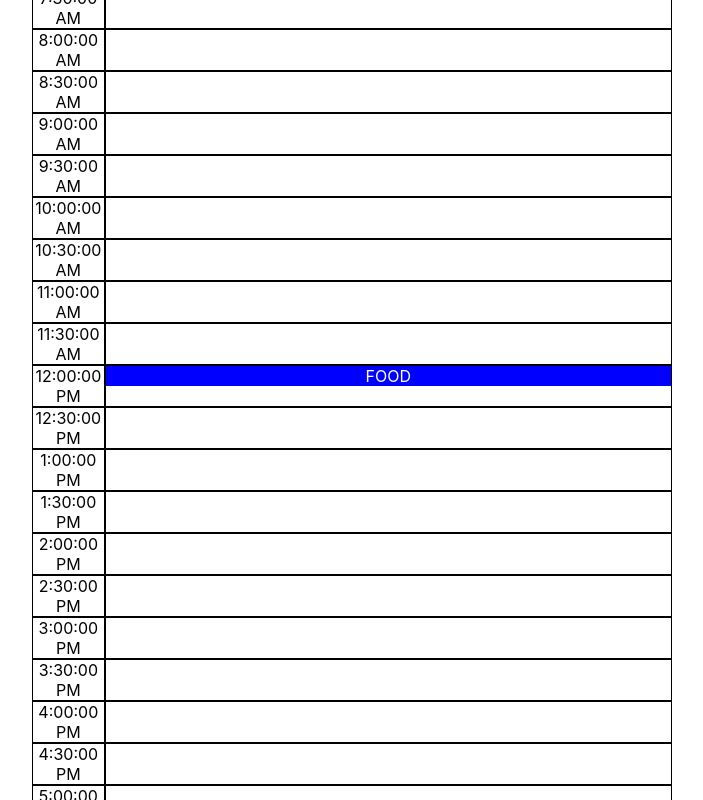
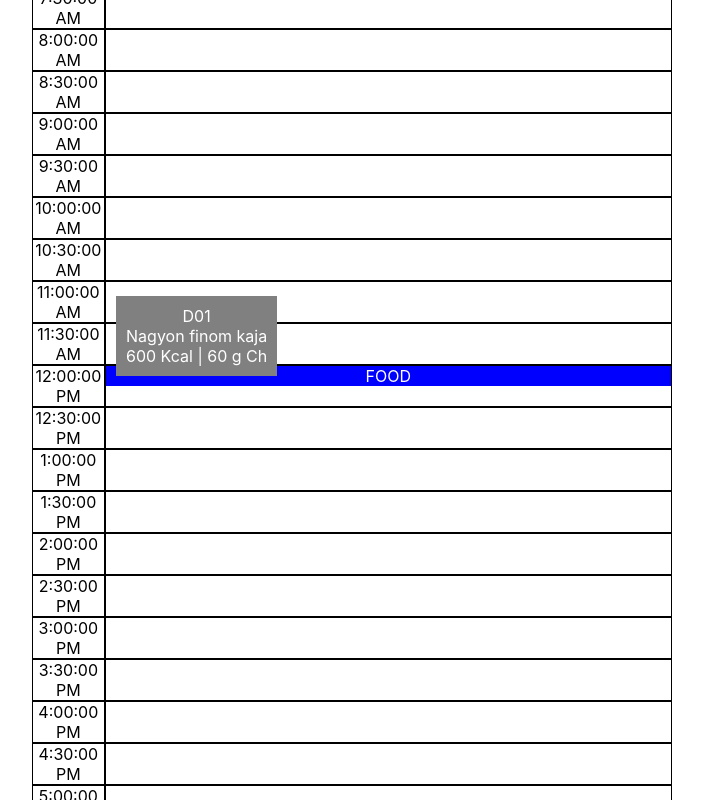
Before and after one commit to alfonzso/ch-diary, a React (Create React App) app: page /today in a window 1280 px wide. Shown: the part 719-1519 px from the top of the page, without its empty margins (288-991 px from the left). Built offline with nearby package versions, Linux system fonts and the light colour scheme.

Commit message:
poc  today

```diff
--- a/src/components/Today.css
+++ b/src/components/Today.css
@@ -1,6 +1,7 @@
 /* DivTable.com */
 .todayContainer {
   display: flex;
+  position: relative;
 }
 
 .spacer {
@@ -10,6 +11,22 @@
 .food {
   background-color: blue;
   color: white;
+}
+
+.follower p {
+  padding: 0;
+  margin: 0;
+  /* display: inline; */
+}
+
+.follower {
+  float: left;
+  position: absolute;
+  /* left: 0px; */
+  /* top: 0px; */
+  background-color: grey;
+  margin: 10px;
+  padding: 10px;
 }
 
 .popup {
--- a/src/components/Today.tsx
+++ b/src/components/Today.tsx
@@ -1,5 +1,5 @@
 // import React from 'react';
-import React, { DragEvent } from 'react';
+import React, { DragEvent, useEffect, useState } from 'react';
 
 import "./Today.css"
 
@@ -9,89 +9,219 @@ interface RowProps {
   date: number
 }
 
-interface RowState {
+// interface RowState {
+//   fireOnce: boolean
+// }
 
+const Row = (props: RowProps) => {
+  const [data, setData] = useState([]);
+
+  // class Row extends React.Component<RowProps, RowState> {
+  // handleLoad: any;
+  // constructor(props: RowProps) {
+  //   super(props);
+  //   this.state = { fireOnce: true };
+  //   this.handleLoad = this.handleLoad.bind(this);
+  // }
+
+
+  // getOffset(el: HTMLDivElement) {
+  //   const rect = el.getBoundingClientRect();
+  //   return {
+  //     left: rect.left + window.scrollX,
+  //     top: rect.top + window.scrollY
+  //   };
+  // }
+
+  useEffect(() => {
+    // fetch('exemple.com')
+    //   .then((response) => response.json())
+    //   .then((json) => setData(json.result)) // set returned values into the data state
+    //   .catch((error) => console.error(error))
+    console.log("useEffectuseEffectuseEffectuseEffectuseEffect");
+    // followMe()
+    const food = document.querySelector('.food') as HTMLDivElement
+    const follower = document.querySelector('.follower') as HTMLDivElement
+    follower.style.left = food.offsetLeft + 'px';
+    follower.style.top = (food.offsetTop - follower.offsetHeight) + 'px';
+  }, []);
+
+  const getCoords = (elem: any) => {
+    let box = elem.getBoundingClientRect();
+    return box
+    // return {
+    //   top: box.top + window.pageYOffset,
+    //   right: box.right + window.pageXOffset,
+    //   bottom: box.bottom + window.pageYOffset,
+    //   left: box.left + window.pageXOffset
+    // };
   }
 
-class Row extends React.Component<RowProps, RowState> {
-  constructor(props: RowProps) {
-    super(props);
-    // this.state = { :  };
+  // getOffset(el: any) {
+  const getOffset = (el: any) => {
+
+    var _x = 0;
+    var _y = 0;
+    while (el && !isNaN(el.offsetLeft) && !isNaN(el.offsetTop)) {
+      _x += el.offsetLeft - el.scrollLeft;
+      _y += el.offsetTop - el.scrollTop;
+      el = el!.offsetParent!;
     }
-  render() {
+    return { top: _y, left: _x };
+  }
 
+  // componentDidMount() {
+  //   console.log("componentDidMount");
+
+  //   window.addEventListener('load', this.handleLoad);
+  // }
+
+  // componentWillUnmount() {
+  //   window.removeEventListener('load', this.handleLoad)
+  //   console.log("componentWillUnmount");
+  // }
+
+  // componentDidUpdate() {
+  //   console.log("componentDidUpdate");
+  //   // const food = document.querySelector('.food') as HTMLDivElement
+  //   // const follower = document.querySelector('.follower') as HTMLDivElement
+  //   // console.log(
+  //   //   // this.getOffset(food).left + 'px',
+  //   //   // this.getOffset(food).top + 'px',
+  //   //   // this.getCoords(food).left, this.getCoords(food).top,
+  //   //   // food.offsetLeft, food.offsetTop
+  //   //   this.getCoords(follower)
+  //   // )
+  //   // // follower.style.left = this.getCoords(food).left + 'px';
+  //   // // follower.style.top = this.getCoords(food).top + 'px';
+  //   // follower.style.left = food.offsetLeft + 'px';
+  //   // follower.style.top = (food.offsetTop - follower.offsetHeight) + 'px';
+  // }
+
+  // handleLoad() {
+  //   console.log("handleLoad");
+  //   if (this.state.fireOnce) {
+  //     // const food = document.querySelector('.food') as HTMLDivElement
+  //     // const follower = document.querySelector('.follower') as HTMLDivElement
+  //     // console.log(
+  //     //   // this.getOffset(food).left + 'px',
+  //     //   // this.getOffset(food).top + 'px',
+  //     //   // this.getCoords(food).left, this.getCoords(food).top,
+  //     //   // food.offsetLeft, food.offsetTop
+  //     //   this.getCoords(follower)
+  //     // )
+  //     // // follower.style.left = this.getCoords(food).left + 'px';
+  //     // // follower.style.top = this.getCoords(food).top + 'px';
+  //     // follower.style.left = food.offsetLeft + 'px';
+  //     // follower.style.top = (food.offsetTop - follower.offsetHeight) + 'px';
+  //     this.setState({ fireOnce: false })
+  //   }
+  //   // this.state.fireOnce = false
+  // }
   const test = (offset: number) => {
-      let theDay = new Date(this.props.date)
-      // let theDay = new Date()
+    let theDay = new Date(props.date)
     theDay.setHours(0)
     theDay.setMinutes(offset)
     theDay.setSeconds(0)
-      // theDay.setTime(offset)
-      // console.log(
-      //   offset
-      // )
     return theDay
   }
 
-    function allowDrop(ev: any) {
+  const followMe = () => {
+    const food = document.querySelector('.food') as HTMLDivElement
+    const follower = document.querySelector('.follower') as HTMLDivElement
+    // console.log(
+    //   // this.getOffset(food).left + 'px',
+    //   // this.getOffset(food).top + 'px',
+    //   // this.getCoords(food).left, this.getCoords(food).top,
+    //   // food.offsetLeft, food.offsetTop
+    //   getCoords(follower)
+    // )
+    // follower.style.left = this.getCoords(food).left + 'px';
+    // follower.style.top = this.getCoords(food).top + 'px';
+    // follower.style.left = food.offsetLeft + 'px';
+    // follower.style.top = (food.offsetTop - follower.offsetHeight) + 'px';
+    // return true
+    myLoop(follower, food)
+  }
+
+  function myLoop(follower: HTMLDivElement, food: HTMLDivElement) {
+    let i: number = 0
+    let step = 10
+
+    console.log(
+      "foodsss --> ", food.offsetLeft, food.offsetTop, (follower.offsetTop - (food.offsetTop - follower.offsetHeight))
+    )
+
+    let foodLeftPartials = food.offsetLeft / step
+    let foodTopPartials = (follower.offsetTop - (food.offsetTop - follower.offsetHeight)) / step
+    const looper = (left: number, top: number) => {
+      setTimeout(function () {
+        // console.log("-->", left, "-->", top)
+        // 500 --> 600  : 500- 600 = -100 * -1 = 100
+        // follower.style.left = left + foodLeftPartials + 'px';
+        console.log(top, foodTopPartials)
+        follower.style.top = top - foodTopPartials + 'px';
+        // div.style.top = i + 1 + 'px'
+        // div.style.left = i + 1 + 'px'
+        i++;
+        if (i < step) {
+          // console.log(i, left + foodLeftPartials, top + foodTopPartials)
+          looper(left + foodLeftPartials, top - foodTopPartials);
+        }
+      }, 24)
+    }
+    looper(0, follower.offsetTop)
+  }
+
+  function onPageLoad(ev: any) {
+    // ev.preventDefault();
+
+    // ev.currentTarget
+    ev.currentTarget.style.left = 10 + 'px';
+    ev.currentTarget.style.top = 20 + 'px';
+  }
+
+  function allowDrop(ev: DragEvent<HTMLDivElement>) {
     ev.preventDefault();
   }
 
   function drag(ev: DragEvent<HTMLDivElement>) {
-      // ev.querySelector('.emptyRowFiller').hidden = false;
-      // let faf = ev.target.querySelector('.emptyRowFiller')
-      // let faf = ev.
-      const dropZone = ev.target as HTMLDivElement;
-      // console.log(
-      //   (dropZone as HTMLElement), (dropZone.closest('.columnRight')!.querySelector('.emptyRowFiller') as HTMLDivElement).hidden
-      // )
-      // (dropZone.closest('.columnRight')!.querySelector('.emptyRowFiller') as HTMLDivElement).hidden = false
-      // (dropZone.closest('.columnRight')!.querySelector('.emptyRowFiller') as HTMLDivElement).hidden = false
-      // dropZone.closest('.columnRight')!.querySelector('.emptyRowFiller')!.hidden = true
-      // if ((dropZone as HTMLElement).closest('.completed-task-list')) {
-      // document.querySelector('.completed-task-list')?.classList.add('active');
-      // }
-      // dropZone.
-      ev.dataTransfer.setData("text", dropZone.id);
-      // ev.target.querySelector('.emptyRowFiller').style.visibility = "visible";
+    ev.dataTransfer.setData("text", ev.currentTarget.id);
   }
 
-    function drop(ev: any) {
+  function drop(ev: DragEvent<HTMLDivElement>) {
     ev.preventDefault();
     var data = ev.dataTransfer.getData("text");
-      // ev.target.querySelector('.emptyRowFiller').style.display = '';
-      [...document.querySelectorAll('.emptyRowFiller')].map((row) => (row as HTMLDivElement).hidden = false)
-      ev.target.querySelector('.emptyRowFiller').hidden = true;
-      ev.target.appendChild(document.getElementById(data));
-      // ev.target.removeChild()
-      // ev.target.innerHTML = ''
-      // ev.target.append(document.getElementById(data));
-      // ev.target.innerHTML = document.getElementById(data)!.innerHTML
+    [...document.querySelectorAll('.emptyRowFiller')].forEach((row) => (row as HTMLDivElement).hidden = false);
+    (ev.currentTarget.querySelector('.emptyRowFiller') as HTMLDivElement)!.hidden = true;
+    ev.currentTarget.appendChild(document.getElementById(data)!);
+    // followMe()
+    setTimeout(followMe, 100);
   }
 
   return (
-      // <div className="divTableRow">
-      //   <div className="divTableCell">{this.props.idx} - {this.props.data}</div>
-      //   <div className="divTableCell">{this.props.idx} - {this.props.data}</div>
-      // </div>
-      // <div className="divTableRow">
-      //   <div className="divTableCell">{this.props.idx} - {this.props.data}</div>
-      //   <div className="divTableCell">{this.props.idx} - {this.props.data}</div>
-      // </div>
+    // return (
     <div className='row'>
       <div className='columnLeft'>
-          <div className='blue-column' data-time={(this.props.idx * 30).toString()}>
+        <div className='blue-column' data-time={(props.idx * 30).toString()}>
           {
-              // test(this.props.idx * 5).toLocaleTimeString()
-              test(this.props.idx * 30).toLocaleTimeString()
+            test(props.idx * 30).toLocaleTimeString()
           }
         </div>
       </div>
       <div className='columnRight' onDrop={drop} onDragOver={allowDrop}>
         <div className='green-column' >
           {
-              this.props.idx * 30 == 720 ? (
-                <><div id="food" className="food" draggable="true" onDragStart={drag}> FOOD </div>
+
+            props.idx * 30 == 720 ? (
+              <><div id="food" className="food" draggable="true" onDragStart={drag}>
+                FOOD
+                <div className="follower" onLoad={onPageLoad} >
+                  <p>  D01 </p>
+                  <p>  Nagyon finom kaja </p>
+                  <p>  600 Kcal | 60 g Ch </p>
+                </div>
+              </div>
                 <p className='emptyRowFiller' hidden> </p></>
             ) : (
               <p className='emptyRowFiller'> </p>
@@ -102,7 +232,7 @@ class Row extends React.Component<RowProps, RowState> {
       </div>
     </div>
   );
-  }
+  // }
 }
 
 // export default Row;
```
Lines whose indentation alone changed are shown as unchanged.
